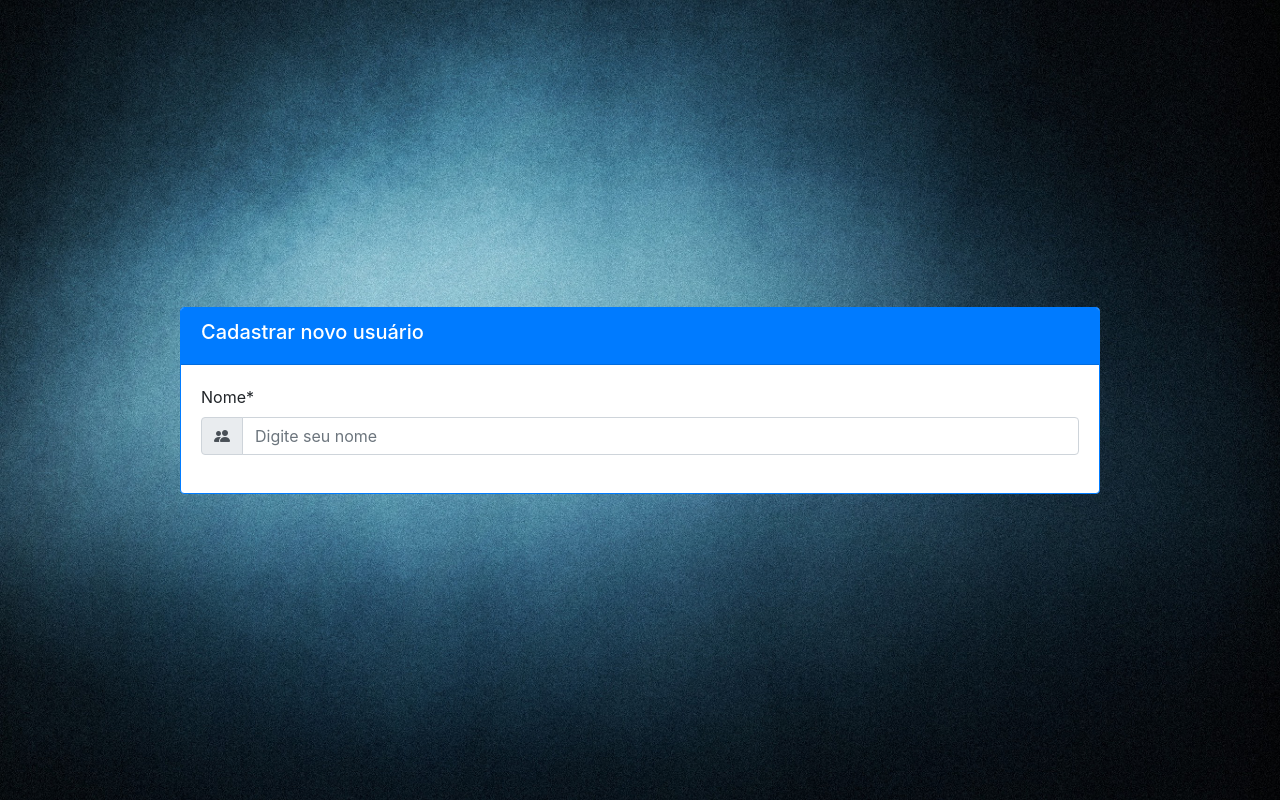
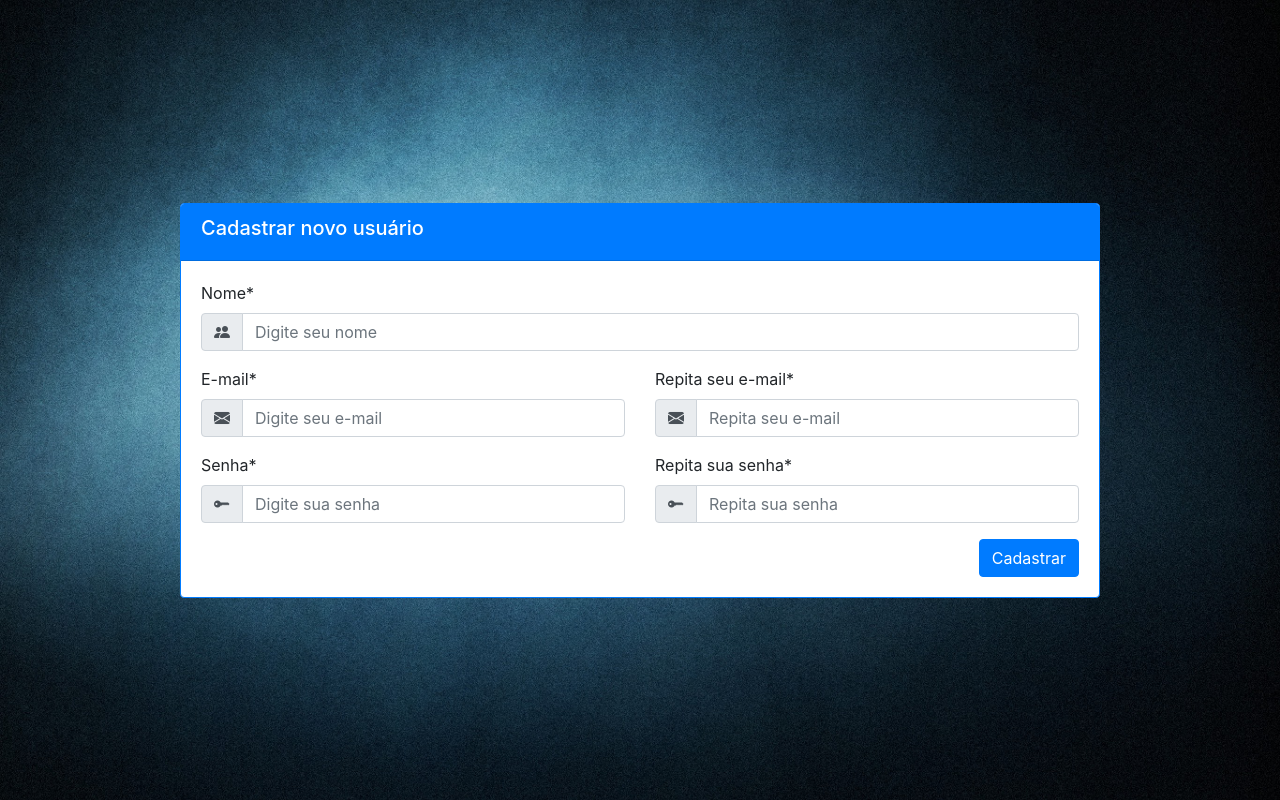
Before and after one commit to mariaalice123/PW2, a plain HTML site: page implementacao_agenda/novoUsuario.html in a window 1280 px wide. Drawn offline with Linux system fonts and the light colour scheme.

Commit message:
novoUsuario.html

```diff
--- a/implementacao_agenda/novoUsuario.html
+++ b/implementacao_agenda/novoUsuario.html
@@ -47,12 +47,57 @@
                                         </div>
                                     </div>
                                     <div class="row">
-                                        <div class="col-sm"></div>
-                                        <div class="col-sm"></div>
+                                        <div class="col-sm">
+                                            <div class="form-group">
+                                                <label for="mailUsuario">E-mail*</label>
+                                                <div class="input-group">
+                                                    <div class="input-group-prepend">
+                                                        <div class="input-group-text"><i class="bi bi-envelope-fill"></i></div>
+                                                    </div>
+                                                    <input id="mailUsuario" type="email" class="form-control" name="mailUsuario" placeholder="Digite seu e-mail" value="" required>
+                                                </div>
+                                            </div>
+                                        </div>
+                                        <div class="col-sm">
+                                            <div class="form-group">
+                                                <label for="mail2Usuario">Repita seu e-mail*</label>
+                                                <div class="input-group">
+                                                    <div class="input-group-prepend">
+                                                        <div class="input-group-text"><i class="bi bi-envelope-fill"></i></div>
+                                                    </div>
+                                                    <input id="mail2Usuario" type="email" class="form-control" name="mail2Usuario" placeholder="Repita seu e-mail" value="" required>
+                                                </div>
+                                            </div>
+                                        </div>
                                     </div>
                                     <div class="row">
-                                        <div class="col-sm"></div>
-                                        <div class="col-sm"></div>
+                                        <div class="col-sm">
+                                            <div class="form-group">
+                                                <label for="senhaUsuario">Senha*</label>
+                                                <div class="input-group">
+                                                    <div class="input-group-prepend">
+                                                        <div class="input-group-text"><i class="bi-key-fill"></i></div>
+                                                    </div>
+                                                    <input id="senhaUsuario" type="password" class="form-control" name="senhaUsuario" placeholder="Digite sua senha" value="" required>
+                                                </div>
+                                            </div>
+                                        </div>
+                                        <div class="col-sm">
+                                            <div class="form-group">
+                                                <label for="senha2Usuario">Repita sua senha*</label>
+                                                <div class="input-group">
+                                                    <div class="input-group-prepend">
+                                                        <div class="input-group-text"><i class="bi-key-fill"></i></div>
+                                                    </div>
+                                                    <input id="senha2Usuario" type="password" class="form-control" name="senha2Usuario" placeholder="Repita sua senha" value="" required>
+                                                </div>
+                                            </div>
+                                        </div>
+                                    </div>
+                                    <div class="row">
+                                        <div class="col-sm text-right">
+                                            <button class="btn btn-primary" type="submit">Cadastrar</button>
+                                        </div>
                                     </div>
                                 </form>
                             </div>
```
